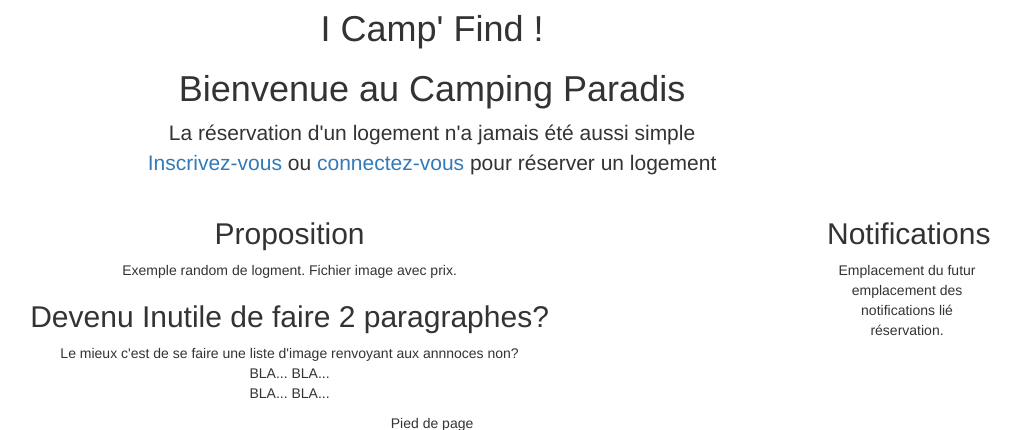
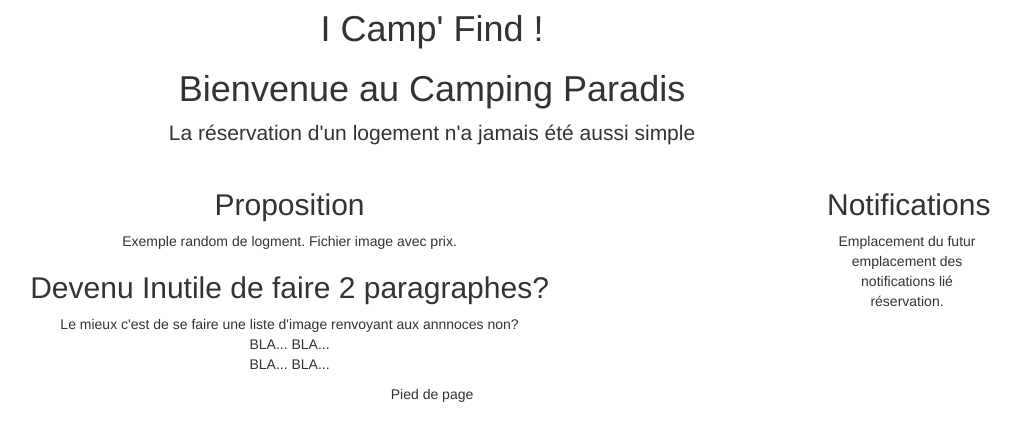
Before and after one commit to RomainQuinaud/WEB, a PHP site: page / in a window 1280 px wide. Shown: the part 51-481 px from the top of the page, without its empty margins (208-1229 px from the left). Run offline with PHP 8.4, Linux system fonts and the light colour scheme; the visitor is signed in with stand-in values (Sample User, id 1); some libraries are stand-ins or nearby versions.

Commit message:
Suppression ligne dans index.php

```diff
--- a/src/index.php
+++ b/src/index.php
@@ -52,52 +52,7 @@ if(!isset($_SESSION['login']))
   </head>
 
   <body>
-<!--
-  <div class="navbar navbar-inverse navbar-fixed-top">
 
-      <div class="container">
-
-          <div class="navbar-header">
-
-              <button type="button" class="navbar-toggle collapsed" data-toggle="collapse" data-target="#navbar" aria-expanded="false" aria-controls="navbar">
-
-                  <span class="sr-only">Toggle navigation</span>
-
-                  <span class="icon-bar"></span>
-
-                  <span class="icon-bar"></span>
-
-                  <span class="icon-bar"></span>
-
-              </button>
-
-              <a class="navbar-brand" href="infos.php">Camping Paradis</a>
-
-          </div>
-
-
-          <div id="navbar" class="collapse navbar-collapse">
-
-              <ul class="nav navbar-nav">
-
-                  <li class="active"><a href="index.php">Accueil</a></li>
-
-                  <li><a href="reservation.php">Réservation</a></li>
-
-              </ul>
-
-              <ul class="nav navbar-nav navbar-right">
-
-                  <li><a href="deco.php">Déconnexion</a></li>
-
-              </ul>
-
-          </div><!--/.nav-collapse -->
-<!--
-      </div>
-
-  </div>
--->
 <?php
 include_once 'menu.php';
 menu("index.php");
@@ -111,7 +66,7 @@ menu("index.php");
 
         <h1>Bienvenue au Camping Paradis</h1>
 
-        <p class="lead">La réservation d'un logement n'a jamais été aussi simple<br><a href="inscription.php">Inscrivez-vous</a> ou <a href="connexion.php">connectez-vous</a> pour réserver un logement</p>
+          <p class="lead">La réservation d'un logement n'a jamais été aussi simple<br>
 
   <div class="row">
         <div class="col-sm-9 blog-main">
```
